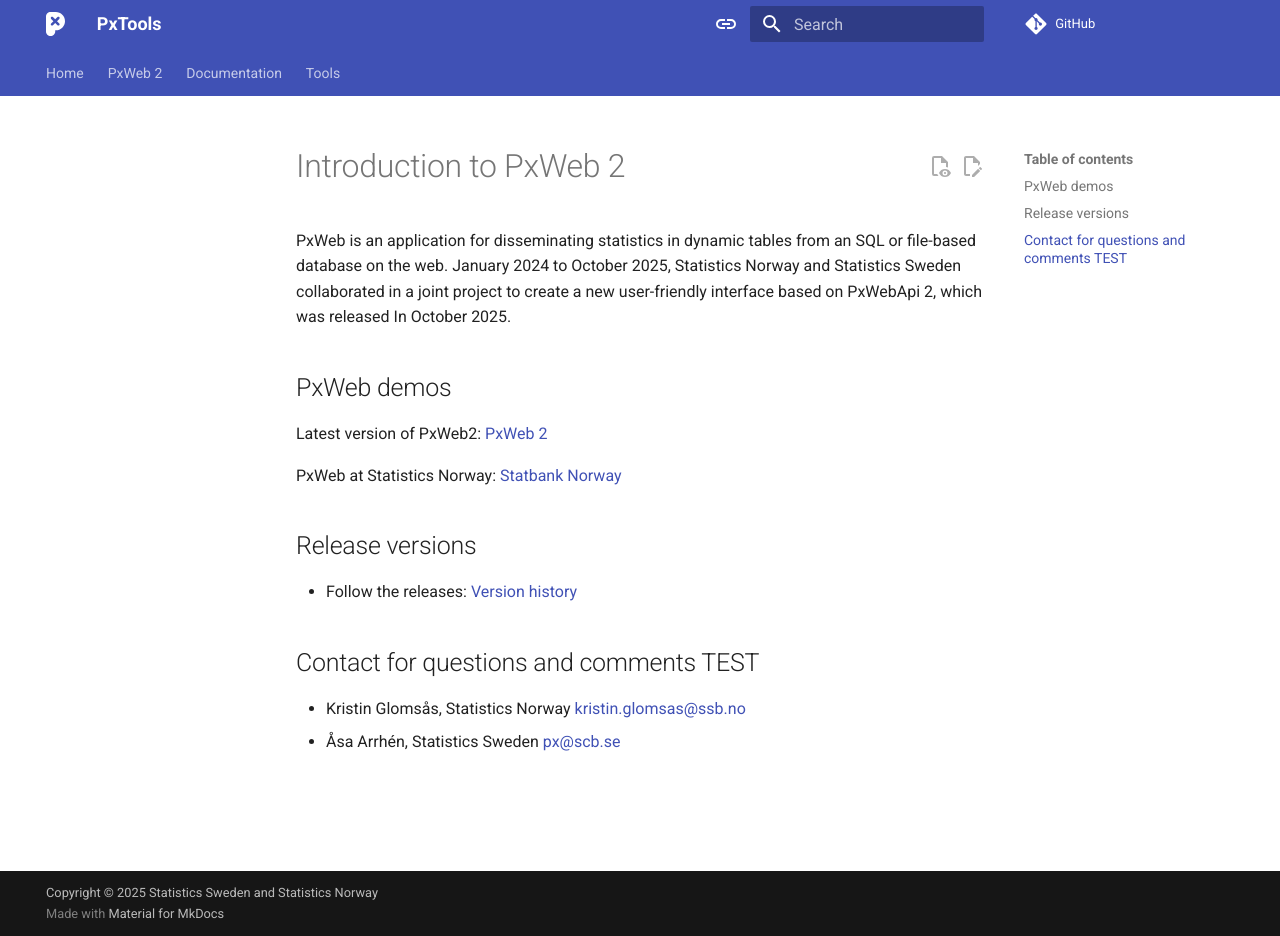
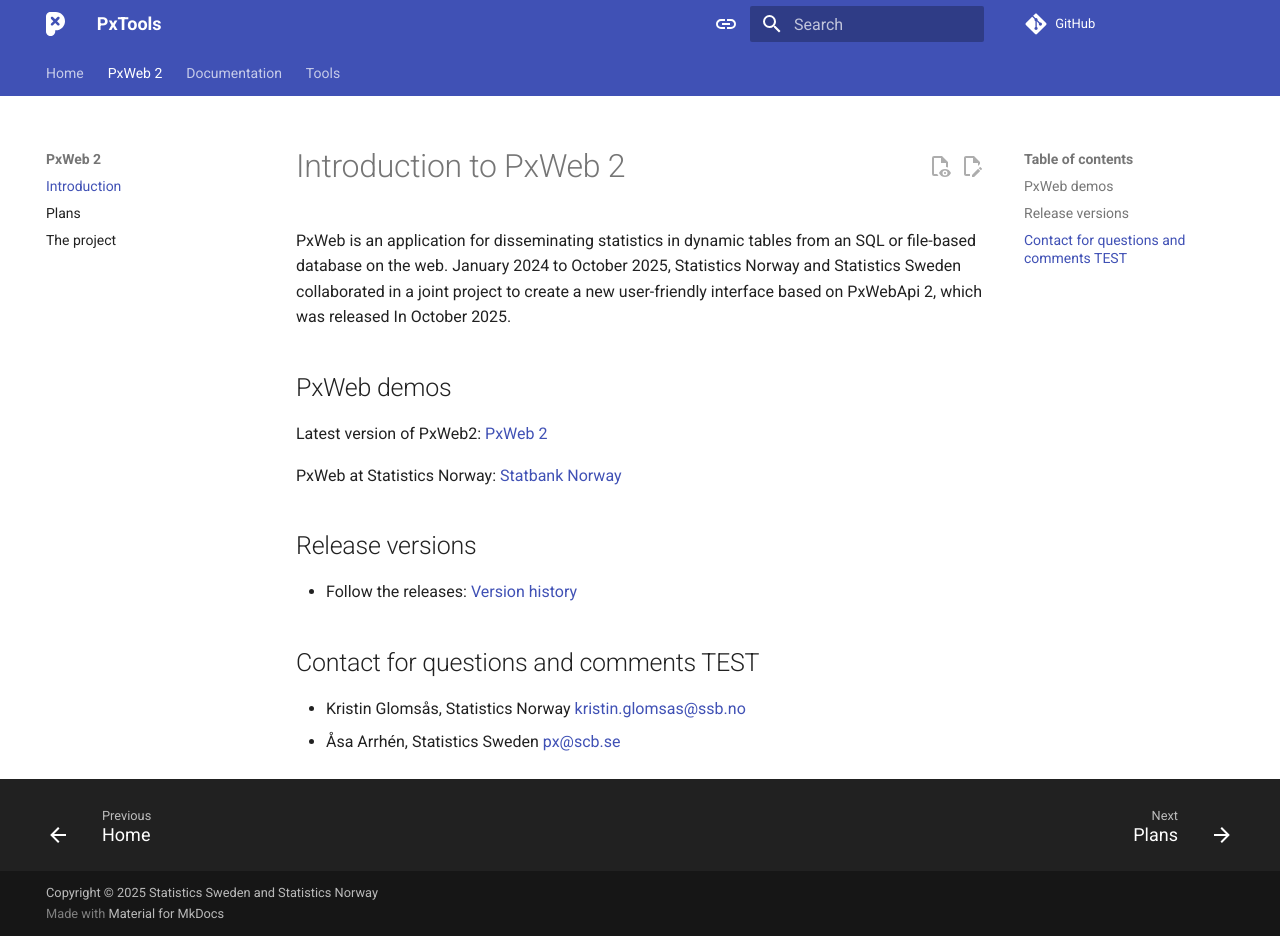
Before and after one commit to PxTools/pxtools.github.io, an MkDocs documentation site: the page built from docs/PxWeb2/project/introduction.md, in a window 1280 px wide and 936 px high. Built offline with MkDocs 1.6.1 and Material for MkDocs 9.7.7, drawn with Linux system fonts in a browser that asks for light colours; comment, search, counter and statistics services are not loaded.

Commit message:
Update mkdocs.yml

```diff
--- a/mkdocs.yml
+++ b/mkdocs.yml
@@ -7,7 +7,7 @@
 nav:
   - Home: index.md
   - PxWeb 2:
-      - Introduction: PxWeb2/project/overview.md
+      - Introduction: PxWeb2/project/introduction.md
       - Plans: PxWeb2/project/plans.md
       - The project: PxWeb2/project/process.md
   - Documentation:
```
